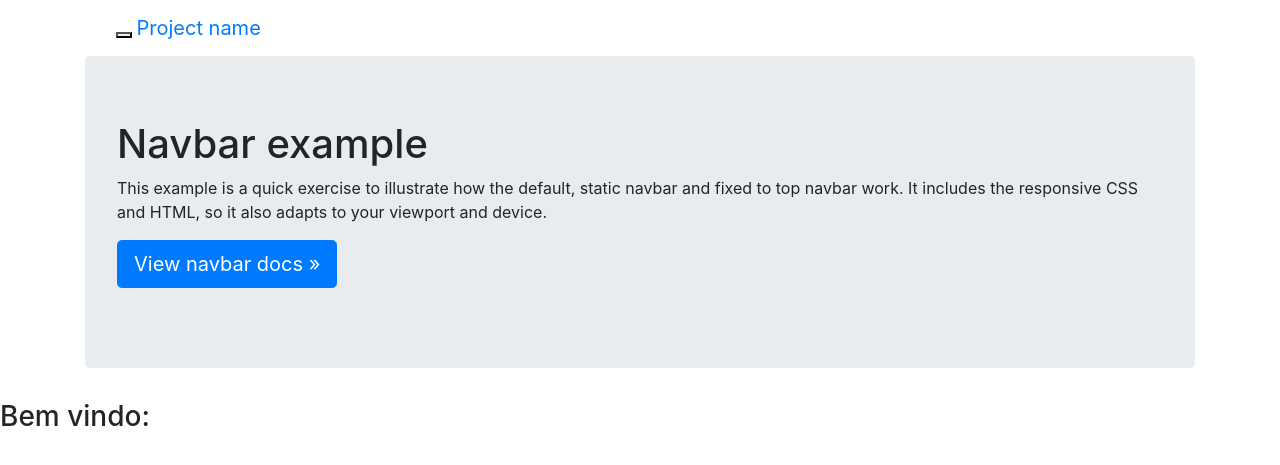
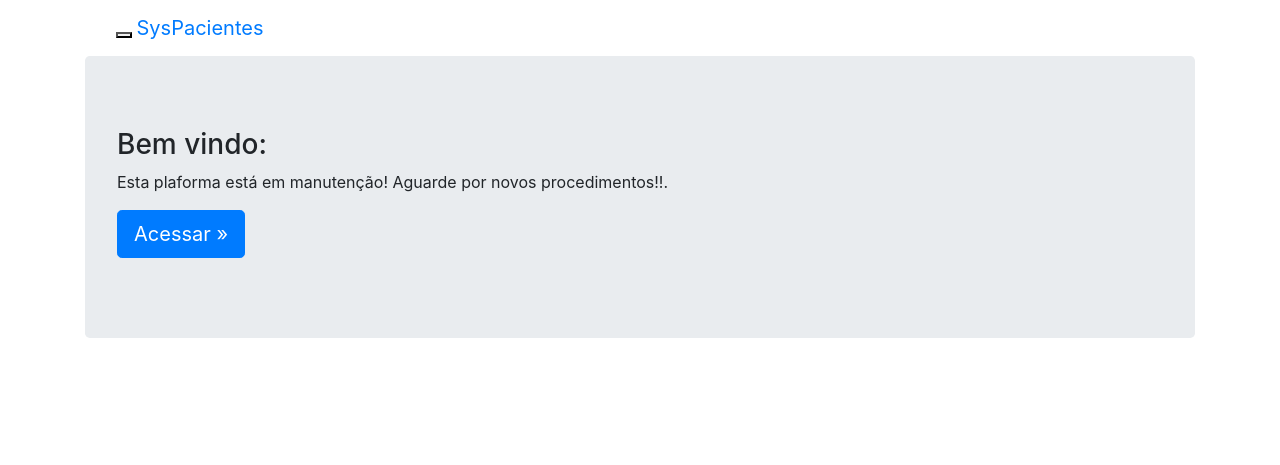
Before and after one commit to hiamamoto15/syspacientes, a PHP site: page /admin.php?id_usuario=1 in a window 1280 px wide. Shown: the top 465 px of the page. Run offline with PHP 8.4, Linux system fonts and the light colour scheme; data that the repository does not hold is empty.

Commit message:
editando navbar

```diff
--- a/admin.php
+++ b/admin.php
@@ -38,30 +38,18 @@
               <span class="icon-bar"></span>
               <span class="icon-bar"></span>
             </button>
-            <a class="navbar-brand" href="#">Project name</a>
+            <a class="navbar-brand" href="#">SysPacientes</a>
           </div>
           <div id="navbar" class="navbar-collapse collapse">
             <ul class="nav navbar-nav">
               <li class="active"><a href="#">Home</a></li>
-              <li><a href="#">About</a></li>
-              <li><a href="#">Contact</a></li>
-              <li class="dropdown">
-                <a href="#" class="dropdown-toggle" data-toggle="dropdown" role="button" aria-haspopup="true" aria-expanded="false">Dropdown <span class="caret"></span></a>
-                <ul class="dropdown-menu">
-                  <li><a href="#">Action</a></li>
-                  <li><a href="#">Another action</a></li>
-                  <li><a href="#">Something else here</a></li>
-                  <li role="separator" class="divider"></li>
-                  <li class="dropdown-header">Nav header</li>
-                  <li><a href="#">Separated link</a></li>
-                  <li><a href="#">One more separated link</a></li>
-                </ul>
-              </li>
+              <li><a href="#">Contato</a></li>
+              <li><a href="#">Sobre</a></li>
             </ul>
             <ul class="nav navbar-nav navbar-right">
-              <li class="active"><a href="./">Default <span class="sr-only">(current)</span></a></li>
-              <li><a href="../navbar-static-top/">Static top</a></li>
-              <li><a href="../navbar-fixed-top/">Fixed top</a></li>
+              <li class="active"><a href="./">Status <span class="sr-only">(current)</span></a></li>
+              <li><a href="../navbar-static-top/">Receitas</a></li>
+              <li><a href="../navbar-fixed-top/">Situação</a></li>
             </ul>
           </div><!--/.nav-collapse -->
         </div><!--/.container-fluid -->
@@ -69,19 +57,19 @@
 
       <!-- Main component for a primary marketing message or call to action -->
       <div class="jumbotron">
-        <h1>Navbar example</h1>
-        <p>This example is a quick exercise to illustrate how the default, static navbar and fixed to top navbar work. It includes the responsive CSS and HTML, so it also adapts to your viewport and device.</p>
+        <h1>
+        <?php
+          echo "<h3>Bem vindo: ". $nome_usuario . "</h3> ";
+        ?>
+        </h1>
+        <p>Esta plaforma está em manutenção! Aguarde por novos procedimentos!!.</p>
         <p>
-          <a class="btn btn-lg btn-primary" href="../../components/#navbar" role="button">View navbar docs &raquo;</a>
+          <a class="btn btn-lg btn-primary" href="../../components/#navbar" role="button">Acessar &raquo;</a>
         </p>
       </div>
 
     </div>
-    <?php
 
-    echo "<h3>Bem vindo: ". $nome_usuario . "</h3> ";
-
-    ?>
 
 </body>
 </html>
```
